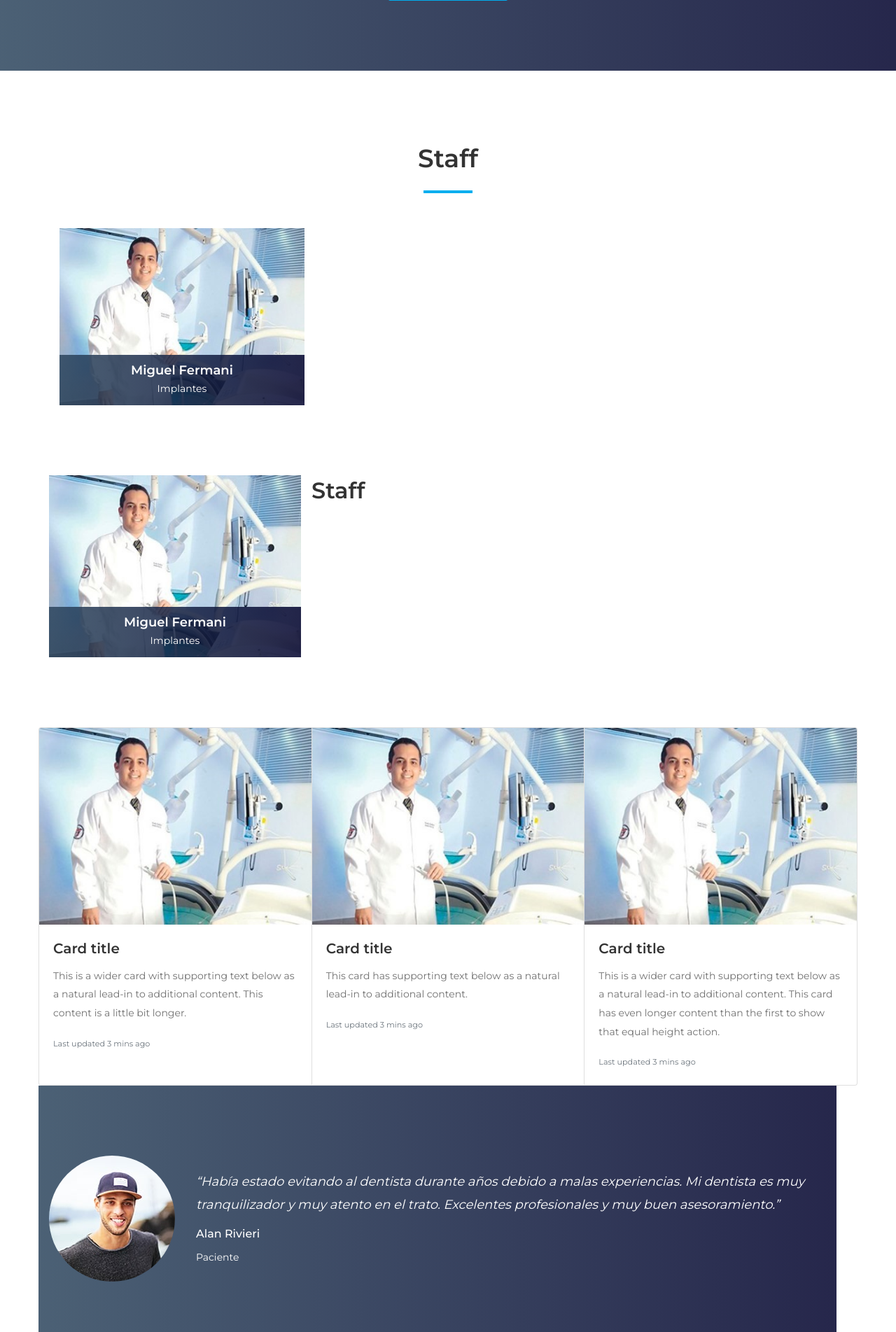
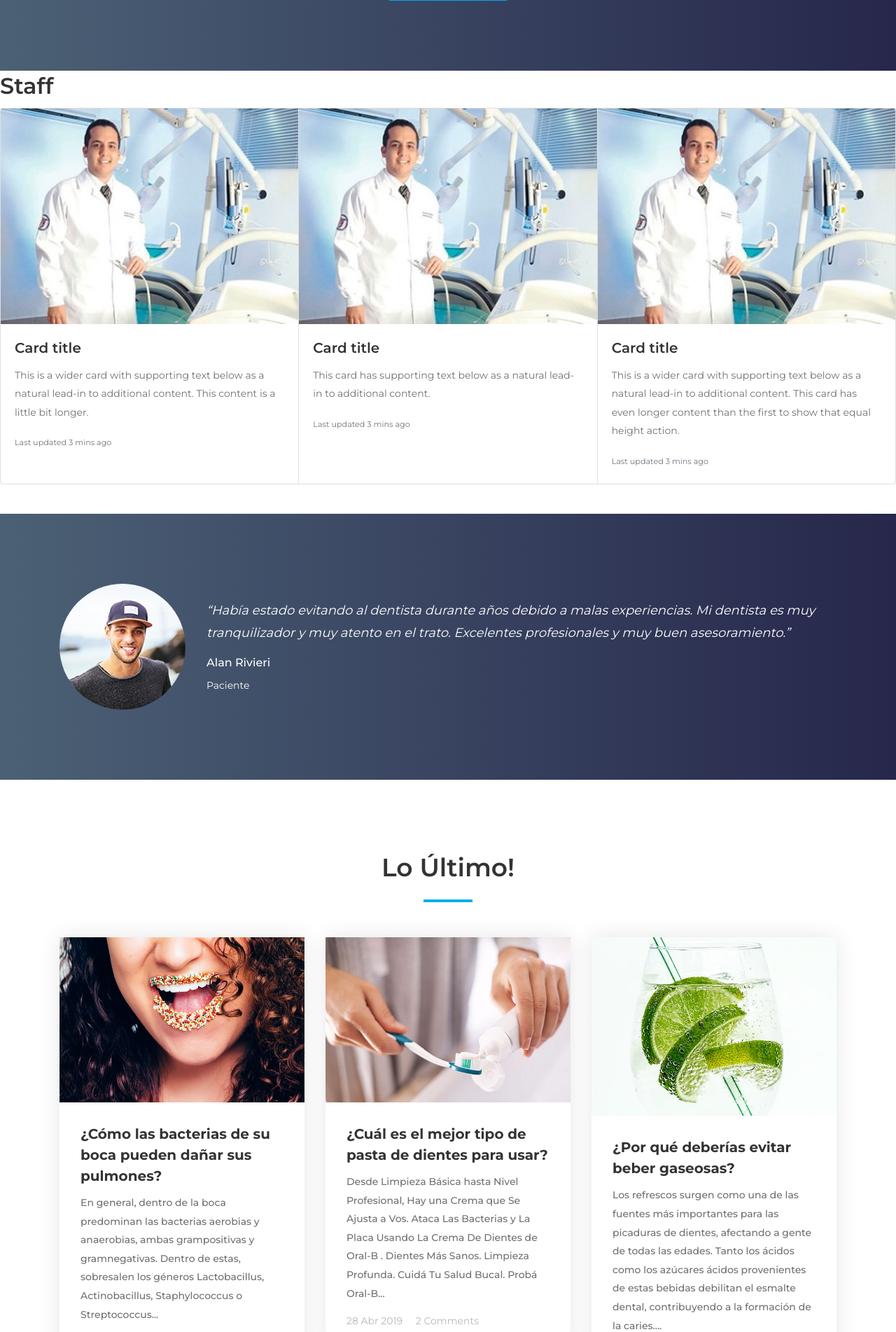
Before and after one commit to afr-ops/drnavarro, a Django app: page / in a window 1280 px wide. Shown: the part 3969-5872 px from the top of the page at 70% size. Run offline with Django 3.2, Linux system fonts and the light colour scheme; some libraries are stand-ins or nearby versions.

Commit message:
modificación staff con bootstrap

```diff
--- a/website/templates/home.html
+++ b/website/templates/home.html
@@ -471,62 +471,7 @@
 
   <!-- ***** Dento Dentist Area Start ***** -->
 
- <section class="dentist-area section-padding-100-0">
-    <div class="container">
-      <div class="row">
-        <!-- Section Heading -->
-        <div class="col-12">
-          <div class="section-heading text-center">
-            <h2>Staff</h2>
-            <div class="line"></div>
-          </div>
-        </div>
-      </div>
 
-      <div class="row">
-        <!-- Single Dentist Area -->
-        <div class="col-12 col-sm-6 col-md-4">
-          <div class="single-dentist-area mb-100">
-            <img src="{% static 'website/img/bg-img/9.jpg' %}" alt="">
-            <!-- Dentist Content -->
-            <div class="dentist-content">
-              <!-- Social Info -->
-              <div class="dentist-social-info">
-                <a href="#"><i class="fa fa-facebook"></i></a>
-                <a href="#"><i class="fa fa-twitter"></i></a>
-                <a href="#"><i class="fa fa-google-plus"></i></a>
-              </div>
-              <!-- Dentist Info -->
-              <div class="dentist-info bg-gradient-overlay">
-                <h5>Miguel Fermani</h5>
-                <p>Implantes</p>
-              </div>
-            </div>
-          </div>
-        </div>
-
-
- <div class="row">
-        <!-- Single Dentist Area -->
-        <div class="col-12 col-sm-6 col-md-4">
-          <div class="single-dentist-area mb-100">
-            <img src="{% static 'website/img/bg-img/9.jpg' %}" alt="">
-            <!-- Dentist Content -->
-            <div class="dentist-content">
-              <!-- Social Info -->
-              <div class="dentist-social-info">
-                <a href="#"><i class="fa fa-facebook"></i></a>
-                <a href="#"><i class="fa fa-twitter"></i></a>
-                <a href="#"><i class="fa fa-google-plus"></i></a>
-              </div>
-              <!-- Dentist Info -->
-              <div class="dentist-info bg-gradient-overlay">
-                <h5>Miguel Fermani</h5>
-                <p>Implantes</p>
-              </div>
-            </div>
-          </div>
-        </div>
 
 
 
@@ -562,7 +507,8 @@
           </div>
         </div>
 
-
+<br/>
+<br/>
 
 
   <!-- ***** Testimonials Area Start ***** -->
```
